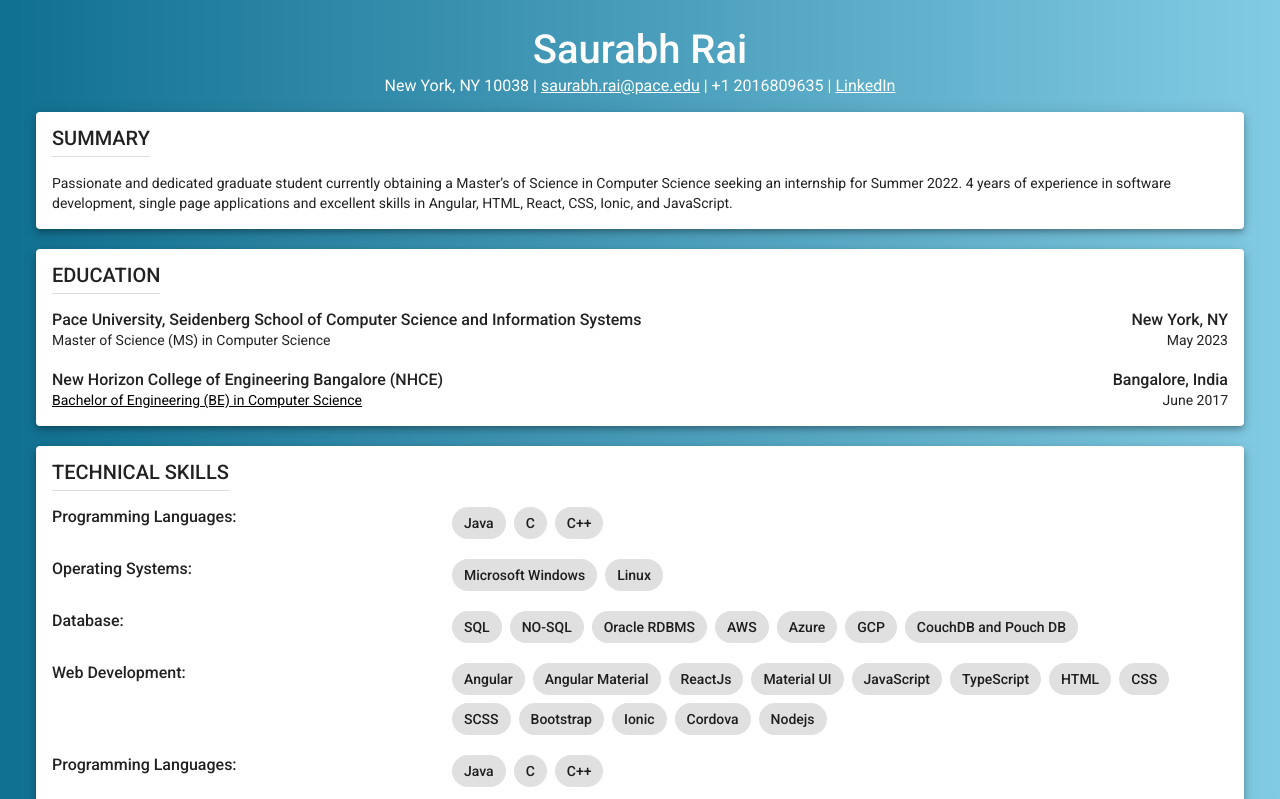
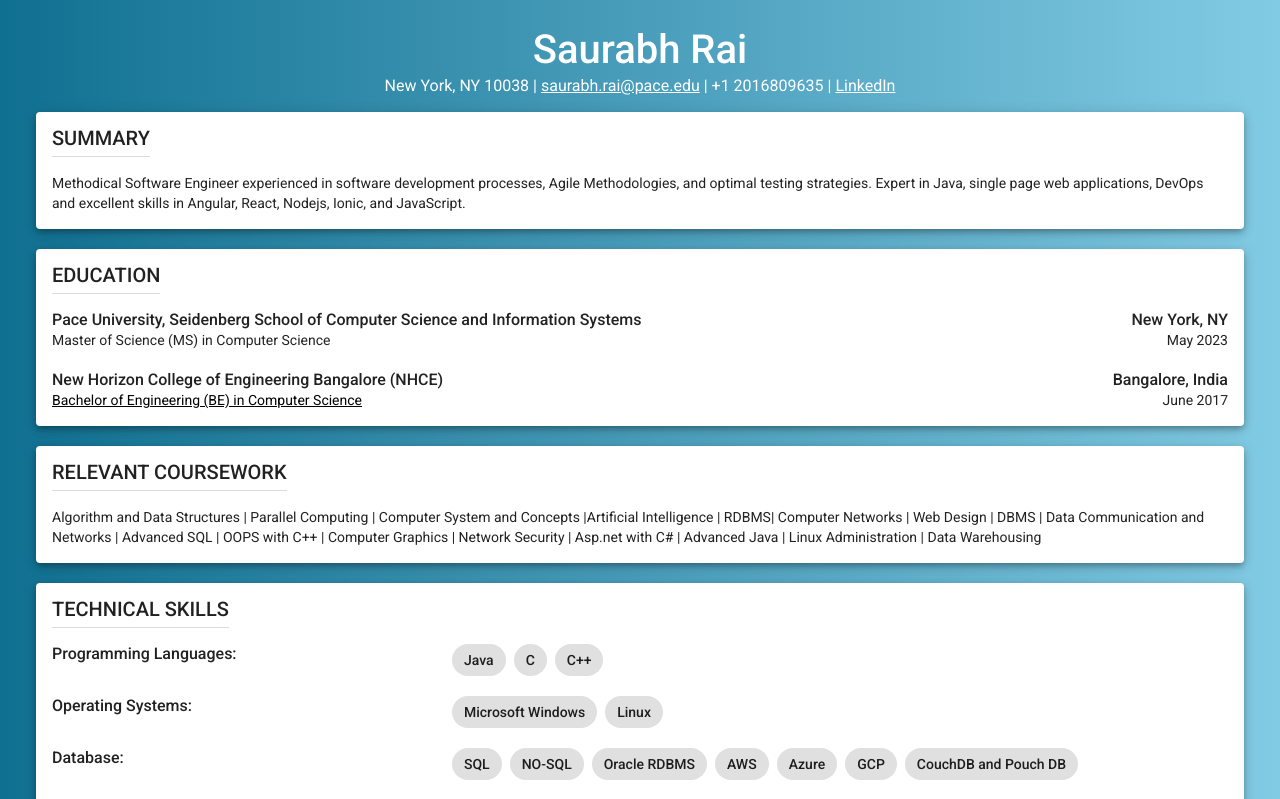
Before and after one commit to saurabh688/SaurabhRaiResume, an Angular app: page / in a window 1280 px wide. Shown: the top 799 px of the page. Built offline with nearby package versions, Linux system fonts and the light colour scheme.

Commit message:
Update app.component.html

```diff
--- a/src/app/app.component.html
+++ b/src/app/app.component.html
@@ -17,9 +17,9 @@
       </mat-card-header>
       <mat-card-content>
         <p>
-          Passionate and dedicated graduate student currently obtaining a Master’s of Science in Computer Science seeking an
-          internship for Summer 2022. 4 years of experience in software development, single page applications and excellent skills in
-          Angular, HTML, React, CSS, Ionic, and JavaScript.
+          Methodical Software Engineer experienced in software development processes, Agile Methodologies, and optimal testing
+          strategies. Expert in Java, single page web applications, DevOps and excellent skills in Angular, React, Nodejs, Ionic, and
+          JavaScript.
         </p>
       </mat-card-content>
     </mat-card>
@@ -69,6 +69,19 @@
       </mat-card-content>
     </mat-card>
     <br/>
+    <mat-card class="mat-elevation-z5">
+      <mat-card-header style="margin-left: -16px;">
+        <mat-card-title>RELEVANT COURSEWORK</mat-card-title>
+        <mat-card-subtitle><hr/></mat-card-subtitle>
+      </mat-card-header>
+      <mat-card-content>
+        <p>
+          Algorithm and Data Structures | Parallel Computing | Computer System and Concepts |Artificial Intelligence | RDBMS|
+          Computer Networks | Web Design | DBMS | Data Communication and Networks | Advanced SQL | OOPS with C++ |
+          Computer Graphics | Network Security | Asp.net with C# | Advanced Java | Linux Administration | Data Warehousing        </p>
+      </mat-card-content>
+    </mat-card>
+<br/>
     <mat-card class="mat-elevation-z5">
       <mat-card-header style="margin-left: -16px;">
         <mat-card-title>TECHNICAL SKILLS</mat-card-title>
```
